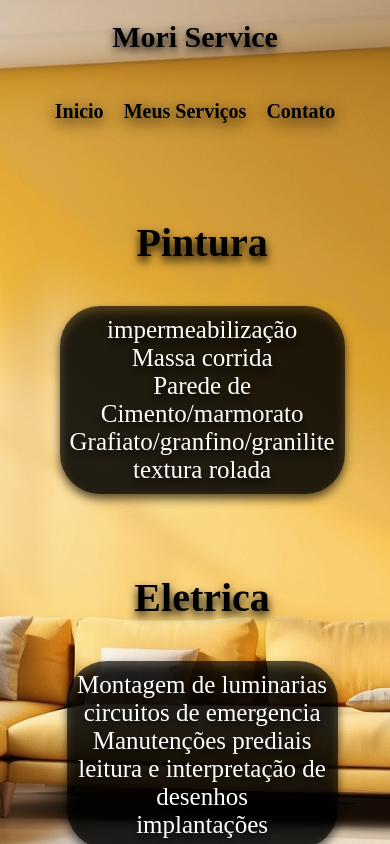
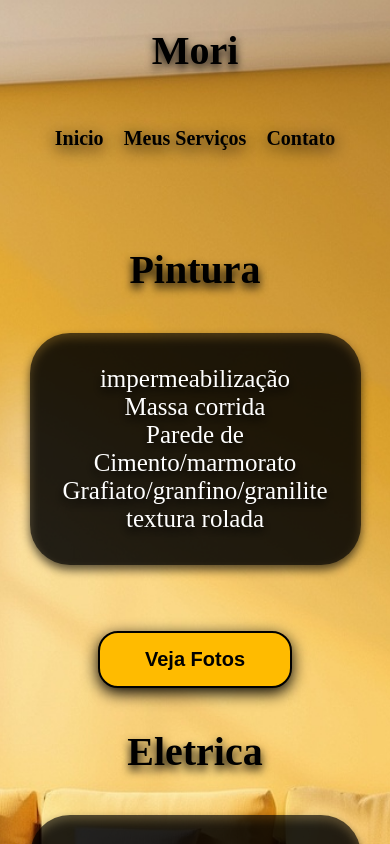
Before and after one commit to MattMori/MoriManutencoes, a React (Vite) app: page /servicos in a window 390 px wide. Shown: the top 844 px of the page. Built offline with nearby package versions, Linux system fonts and the light colour scheme.

Commit message:
Correções de erros de digitação; Correções de Resposividade e ajustes de Layout;

```diff
--- a/src/Components/Card.jsx
+++ b/src/Components/Card.jsx
@@ -1,14 +1,16 @@
-import styles from './Card.module.css'
+import ButtonA from './ButtonA';
+import styles from './Card.module.css';
 
-function Card({title,description, img}){
-
-    return(
-    <div className={styles.card}>
-             <section>
+function Card({ title, description, link }) {
+    return (
+        <div className={styles.card}>
+            <section>
                 <h3>{title}</h3>
                 <p>{description}</p>
             </section>
+            <ButtonA className={styles.ButtonB} href={link} text="Veja Fotos" />
+        </div>
+    );
+}
 
-    </div>)}
-
-export default Card
+export default Card;
--- a/src/Components/Card.module.css
+++ b/src/Components/Card.module.css
@@ -17,6 +17,7 @@
 }
 
 
+
 @media screen and (max-width: 600px) {
      .card section{
         margin: 0;
--- a/src/index.scss
+++ b/src/index.scss
@@ -3,7 +3,8 @@ body {
   font-family: 'Times New Roman', Times, serif;
   background-image: url('/src/img/apresentation10.jpg');
   background-repeat: no-repeat;
-  height: 100%;
+  min-height: 100vh;
+  width: 100vw;
   background-position: center;
   background-size: cover;
 }
--- a/src/main.jsx
+++ b/src/main.jsx
@@ -1,4 +1,4 @@
- import React from 'react';
+import React from 'react';
 import ReactDOM from 'react-dom/client';
 import "./index.scss";
 import { createBrowserRouter, RouterProvider } from "react-router-dom";
--- a/src/views/ContactForm/ContactForm.module.scss
+++ b/src/views/ContactForm/ContactForm.module.scss
@@ -1,4 +1,3 @@
-/* ContactForm.module.scss */
 
 .contactForm {
   display: flex;
@@ -11,8 +10,6 @@
     font-size: 80px;
     filter: drop-shadow(0px 5px 8px rgb(0, 0, 0));
   }
-
-
 
   .formGroup {
     display: flex;
--- a/src/views/Footer/Footer.module.scss
+++ b/src/views/Footer/Footer.module.scss
@@ -2,7 +2,7 @@
         margin-top: 55px;
         margin-bottom: 20px;
         text-align: center;
-    }
+        }
 
     .footer ul{
         list-style-type: none;
--- a/src/views/Home/Presentation.module.scss
+++ b/src/views/Home/Presentation.module.scss
@@ -9,9 +9,9 @@
 }
 
 .presentation h1 {
-    font-size: 100px;
+    font-size: 80px;
     filter: drop-shadow(0px 5px 8px rgb(0, 0, 0));
-
+    margin: 0px 0 60px 0;
 }
 
 .presentation p {
@@ -28,8 +28,8 @@
     }
 
     .presentation h1 {
-        font-size: 55px;
-        padding-bottom: 30px;
+        font-size: 40px;
+        margin-bottom: 40px;
         filter: drop-shadow(0px 5px 8px rgb(0, 0, 0));
     }
 
--- a/src/views/Home/Presetation.jsx
+++ b/src/views/Home/Presetation.jsx
@@ -8,7 +8,7 @@ const Presentation = () => {
         <div >
             <Navbar />
             <div className={styles.presentation}>
-                <h1>Mori: Serviços Gerais</h1>
+                <h1>Mori: Soluções em Elétrica e Pintura</h1>
                 <p>
                     Bem-vindo! Sou Milton Mori, profissional com 25 anos<br />
                     de experiência nas áreas de elétrica e pintura.<br />
--- a/src/views/Navbar/Navbar.jsx
+++ b/src/views/Navbar/Navbar.jsx
@@ -4,7 +4,7 @@ const Navbar=()=> {
     return(
 
     <div className={styles.navbar}>
-        <h1>Mori Service</h1>
+        <h1>Mori </h1>
         <ul>
             <li>
             <Link to={'/'}>Inicio</Link>
--- a/src/views/Navbar/Navbar.module.scss
+++ b/src/views/Navbar/Navbar.module.scss
@@ -60,7 +60,7 @@
     }
 
     .navbar h1 {
-        font-size: 30px;
+        font-size: 40px;
     }
 
 }
--- a/src/views/serviços/Servicos.jsx
+++ b/src/views/serviços/Servicos.jsx
@@ -19,6 +19,7 @@ function Servicos() {
                             <li>textura rolada</li>
                         </ul>
                     }
+                    link="https://exemplo.com/pintura"
                 />
 
                 <Card
@@ -32,7 +33,9 @@ function Servicos() {
                             <li>implantações</li>
                         </ul>
                     }
+                    link="https://exemplo.com/pintura"
                 />
+
             </div>
             <Footer />
         </div>
--- a/src/views/serviços/Servicos.module.scss
+++ b/src/views/serviços/Servicos.module.scss
@@ -4,16 +4,20 @@
   color: rgb(255, 255, 255);
   flex-wrap: wrap;
   text-align: center;
-  padding: 10%;
-  height: 100%;
+  padding: 5%;
+}
+
+.servicos a {
+  text-decoration: none;
+  color: rgb(255, 255, 255);
 }
 
 .servicos ul {
   list-style: none;
   background-color: rgba(0, 0, 0, 0.637);
   border-radius: 40px;
-  padding: 10px;
-  margin: 40px;
+  padding: 32px;
+  margin: 10px;
 }
 
 .servicos li {
```
